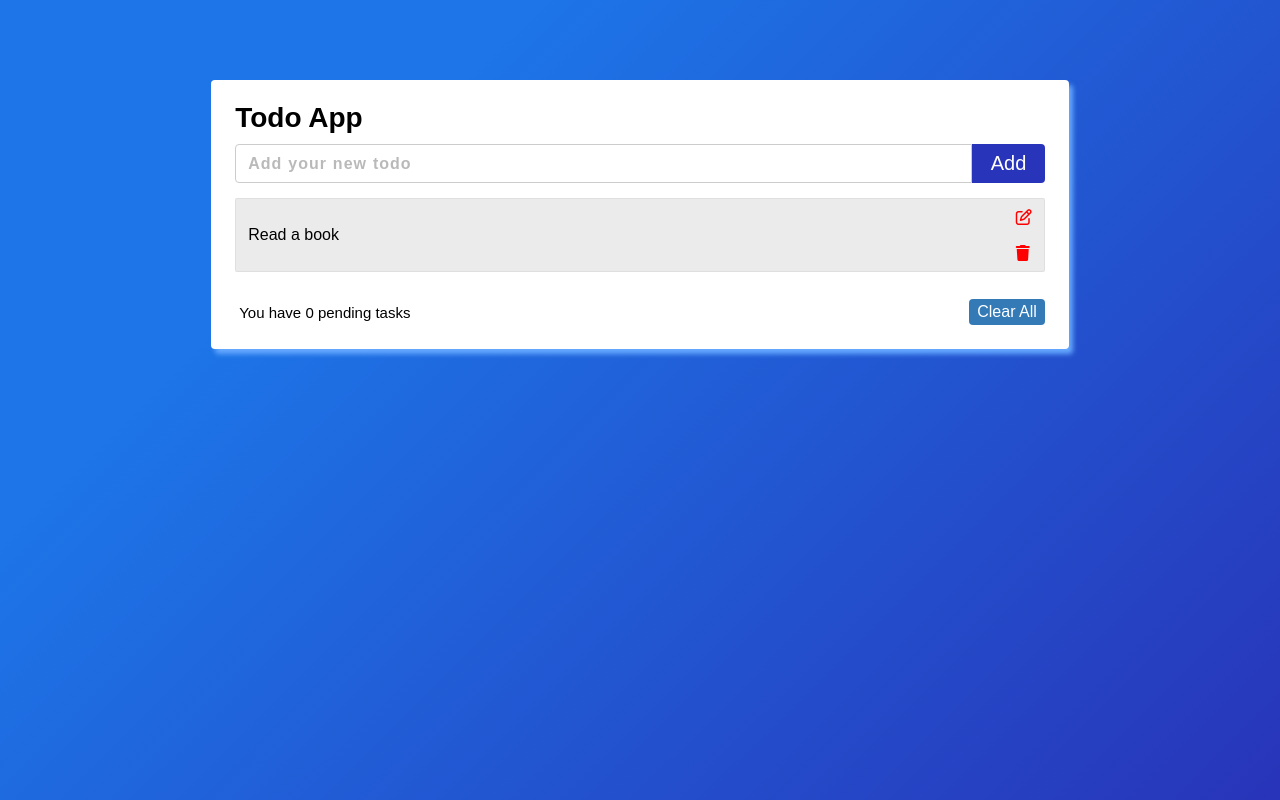
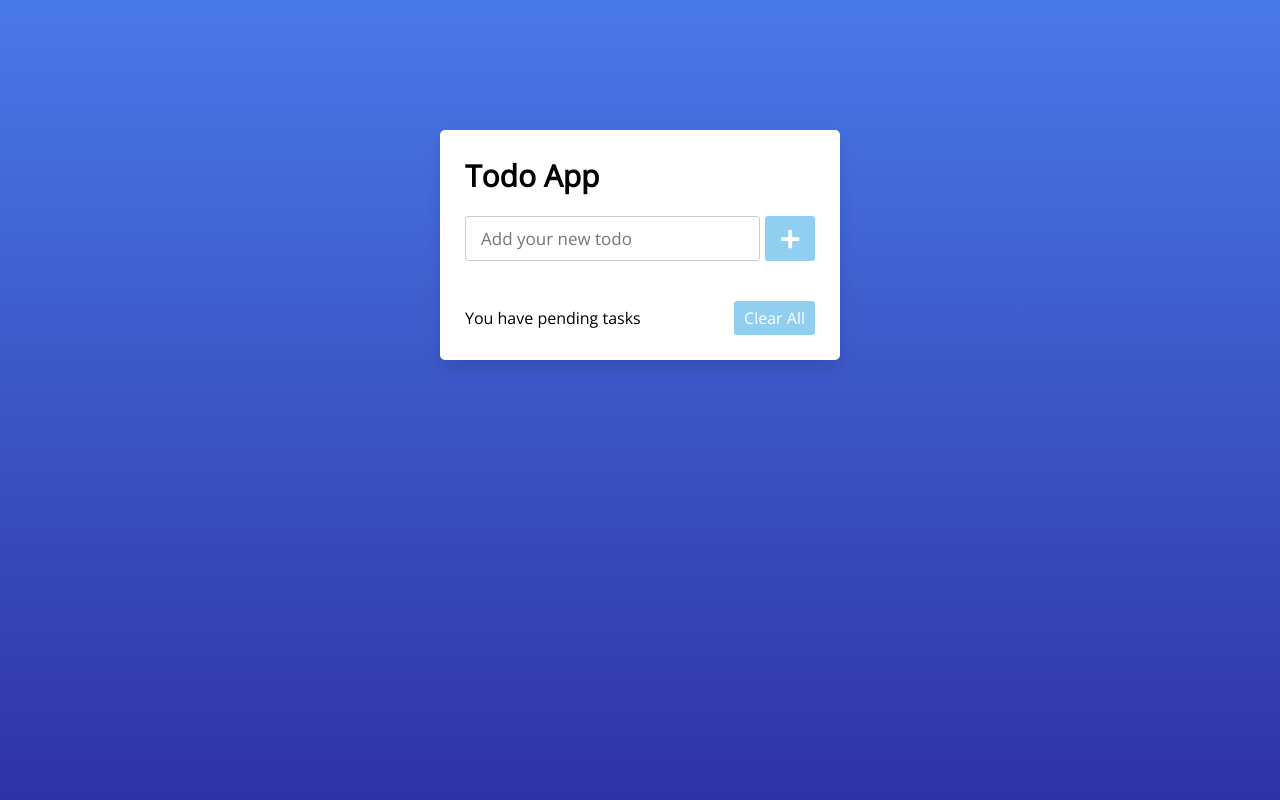
Before and after one commit to iamphus/todo_list, a plain HTML site: page index.html in a window 1280 px wide. Drawn offline with nearby package versions, Linux system fonts and the light colour scheme.

Commit message:
add other feature

```diff
--- a/index.html
+++ b/index.html
@@ -1,46 +1,29 @@
   <!DOCTYPE html>
+<!-- Coding By CodingNepal - youtube.com/codingnepal -->
 <html lang="en">
 <head>
-    <meta charset="UTF-8" />
-    <meta http-equiv="X-UA-Compatible" content="IE=edge" />
-    <meta name="viewport" content="width=device-width, initial-scale=1.0" />
+    <meta charset="UTF-8">
+    <meta name="viewport" content="width=device-width, initial-scale=1.0">
+    <title>Todo App JavaScript | CodingNepal</title>
     <link rel="stylesheet" href="style.css">
-
-    <title>TODO LIST</title>
-
+    <link rel="stylesheet" href="https://cdnjs.cloudflare.com/ajax/libs/font-awesome/5.15.3/css/all.min.css"/>
 </head>
 <body>
-
-    <div id="container">
-      <h1>Todo App</h1>
-      <div id="input-wrapper">
-        <input type="text" id="input-text" placeholder="Add your new todo" />
-        <button id="addBtn">Add</button>
+  <div class="wrapper">
+    <header>Todo App</header>
+    <div class="inputField">
+      <input type="text" placeholder="Add your new todo">
+      <button><i class="fas fa-plus"></i></button>
     </div>
-      <div id="todo-items-wrapper">
-        <div class="todo-item">
-          <p id="todo-text" class="show">Read a book</p>
-          <div id="update-div" class="hide">
-            <input
-              id="update-input"
-              type="text"
-              placeholder="Add updated Todo"
-            />
-          </div>
-          <div id="icon-wrapper">
-            <div id="edit-icon"><i class="far fa-edit"></i></div>
-            <div id="trash-icon"><i class="fas fa-trash"></i></div>
+    <ul class="todoList">
+    </ul>
+    <div class="footer">
+      <span>You have <span class="pendingTasks"></span> pending tasks</span>
+      <button>Clear All</button>
     </div>
   </div>
-      </div>
-      <div id="footer">
-        <p>You have <span id="totalItem">0</span> pending tasks</p>
-        <button id="clearBtn">Clear All</button>
-      </div>
-    </div>
-    <script
-      src="https://kit.fontawesome.com/651b793911.js"
-      crossorigin="anonymous"
-    ></script>
+
+  <script src="script.js"></script>
+
 </body>
 </html>
--- a/style.css
+++ b/style.css
@@ -1,141 +1,126 @@
+@import url('https://fonts.googleapis.com/css2?family=Be+Vietnam+Pro:wght@900&family=Nunito+Sans:wght@200&family=Open+Sans:wght@300&display=swap');
 *{
-    margin : 0;
-    padding : 0;
-    box-sizing : border-box;
-    transition : all 0.3s;
+  margin: 0;
+  padding: 0;
+  box-sizing: border-box;
+  font-family: 'Open Sans', sans-serif;
 }
-  body {
-    width : 100vw;
-    height : 100vh;
-    background-color: #63a4ff;
-  background-image: linear-gradient(315deg, #2834b9 0%, #1d75e7 74%);
-    font-family: 'Poppins', sans-serif;
-    animation : example 10s ease -2s infinite alternate;
+
+body{
+  width: 100%;
+  height: 100vh;
+  padding: 10px;
+  background: linear-gradient(to bottom, #4979e8 0%,#2f33a3 100%);
 }
-  #container{
-    width : 67vw;
-    background : #fff;
-    margin : 0 auto;
-    padding : 12px 24px;
-    border-radius : 4px;
-    display : flex;
-    flex-direction : column;
-    position : relative;
-    top : 10%;
-    box-shadow : 4px 5px 5px #66A9FF;
-    transition : all 0.3s;
+.wrapper{
+  background: #fff;
+  max-width: 400px;
+  width: 100%;
+  margin: 120px auto;
+  padding: 25px;
+  border-radius: 5px;
+  box-shadow: 0px 10px 15px rgba(0,0,0,0.1);
 }
-  #container > h1{
-    font-size : 28px;
-    margin : 10px 0;
+.wrapper header{
+  font-size: 30px;
+  font-weight: 600;
 }
-  #input-wrapper{
-    width : 100%;
-    display : flex;
+.wrapper .inputField{
+  margin: 20px 0;
+  width: 100%;
+  display: flex;
+  height: 45px;
 }
-  #input-text{
-    width : 100%;
-    padding : 8px 12px;
-    font-size : 18px;
-    border : 0.5px solid #ccc;
-    outline : none;
-    border-radius : 4px 0 0 4px;
+.inputField input{
+  width: 85%;
+  height: 100%;
+  outline: none;
+  border-radius: 3px;
+  border: 1px solid #ccc;
+  font-size: 17px;
+  padding-left: 15px;
+  transition: all 0.3s ease;
 }
-  #input-text::placeholder{
-    font-size : 16px;
-    font-weight : 550;
-    opacity : 0.5;
-    letter-spacing : 1px;
-    word-spacing : 0.5px;
+.inputField input:focus{
+  border-color: #49b0e8;
 }
-  #addBtn {
-    width : 80px;
-    font-size : 20px;
-    color : white;
-    background-color : #2834b9;
-    border : none;
-    border-radius : 0 4px 4px 0;
-    cursor : pointer;
-    outline : none;
-    transition : all 0.3s;
+.inputField button{
+  width: 50px;
+  height: 100%;
+  border: none;
+  color: #fff;
+  margin-left: 5px;
+  font-size: 21px;
+  outline: none;
+  background: #49b0e8;
+  cursor: pointer;
+  border-radius: 3px;
+  opacity: 0.6;
+  pointer-events: none;
+  transition: all 0.3s ease;
 }
-  #addBtn:hover{
-    background-color : #5CB85C;
+.inputField button:hover,
+.footer button:hover{
+  background: #49b0e8;
 }
-  #todo-items-wrapper{
-    width : 100%;
-    height : 100%;
-    margin : 10px 0;
-    display : flex;
-    flex-direction : column;
+.inputField button.active{
+  opacity: 1;
+  pointer-events: auto;
 }
-  .todo-item {
-    width : 100%;
-    margin : 5px 0;
-    background : rgba(204,204,204,0.4);
-    border : none;
-    border-radius : 2px;
-    display : flex;
-    align-items : center;
-    justify-content : space-between;
-    border : 0.3px solid rgba(204,204,204,0.4);
+.wrapper .todoList{
+  max-height: 250px;
+  overflow-y: auto;
 }
-  .todo-item > p {
-    height : 80%;
-    padding : 6px 12px;
+.todoList li{
+  position: relative;
+  list-style: none;
+  margin-bottom: 8px;
+  background: #e8dcdc;
+  border-radius: 3px;
+  padding: 10px 15px;
+  cursor: default;
+  overflow: hidden;
+  word-wrap: break-word;
 }
-  .show{
-    display : flex;
+.todoList li .icon{
+  position: absolute;
+  right: 0px;
+  top: 50%;
+  transform: translateY(-50%);
+  background: #e74c3c;
+  width: 45px;
+  text-align: center;
+  color: #fff;
+  padding: 10px 15px;
+  border-radius: 0 3px 3px 0;
+  cursor: pointer;
+  transition: all 0.s ease;
 }
-  .hide{
-    display : none;
+
+.wrapper .footer{
+  display: flex;
+  width: 100%;
+  margin-top: 20px;
+  align-items: center;
+  justify-content: space-between;
 }
-  #update-input{
-    width : 100%;
+.footer button{
+  padding: 6px 10px;
+  border-radius: 3px;
+  border: none;
+  outline: none;
+  color: #fff;
+  font-weight: 400;
+  font-size: 16px;
+  margin-left: 5px;
+  background: #49b0e8;
+  cursor: pointer;
+  user-select: none;
+  opacity: 0.6;
+  pointer-events: none;
+  transition: all 0.3s ease;
 }
-  #update-input
-  #icon-wrapper {
-    height : 100%;
-    background : #fff;
-    cursor : pointer;
-    display : flex;
-    align-items : center;
+.footer button.active{
+  opacity: 1;
+  pointer-events: auto;
 }
-  #icon-wrapper i {
-    padding : 10px 12px;
-    color : red;
-    transition : all 0.3s;
-  }
-  #edit-icon:hover i{
-    color : #fff;
-    background : #ccc;
-  }
-  #trash-icon:hover i{
-    color : #fff;
-    background : red;
-  }
-  #footer{
-    width : 100%;
-    height : 50px;
-    margin : 0 auto;
-    display : flex;
-    justify-content : space-between;
-    align-items : center;
-  }
-  #footer > p {
-    font-size : 15px;
-    padding : 2px 4px;
-  }
-  #footer > button {
-    font-size : 16px;
-    padding : 4px 8px;
-    border : none;
-    border-radius : 4px;
-    background : #337AB7;
-    color : white;
-    cursor : pointer;
-    transition : all 0.3s;
-  }
-  #footer > button:hover{
-    background : red;
-  }
```
Also changed, not shown: main.js (+75 -4 lines). Lines whose indentation alone changed are shown as unchanged.
